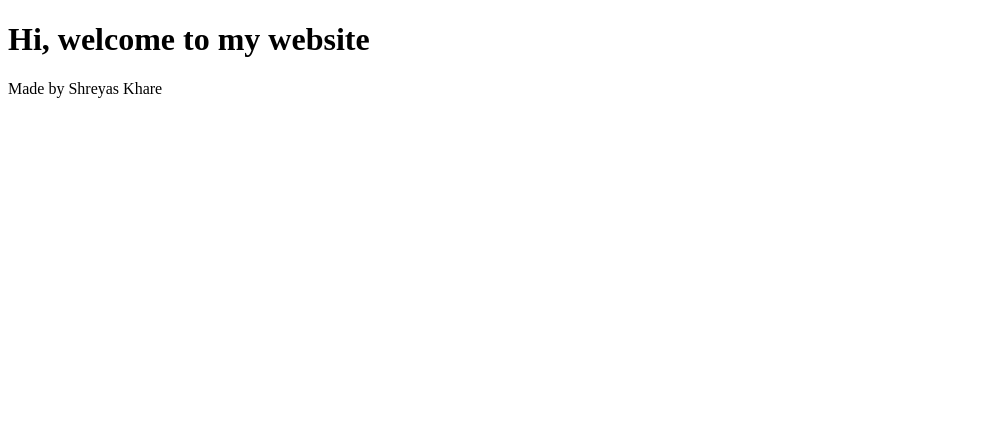
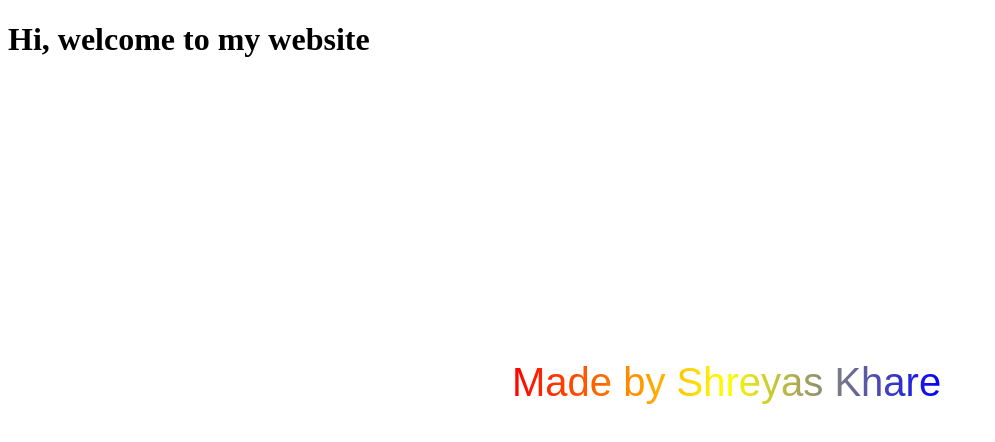
Before and after one commit to shreyas-is-the-best-at-coding/me, a plain HTML site: page index.html in a window 1280 px wide. Shown: the whole page, without its empty margins (0-995 px from the left). Drawn offline with Linux system fonts and the light colour scheme.

Commit message:
Update index.html

```diff
--- a/index.html
+++ b/index.html
@@ -4,7 +4,7 @@
     <head>
         <style>
 
-p h1 {
+p{
     position: absolute;
     top: 40%;
     left: 40%;
```
